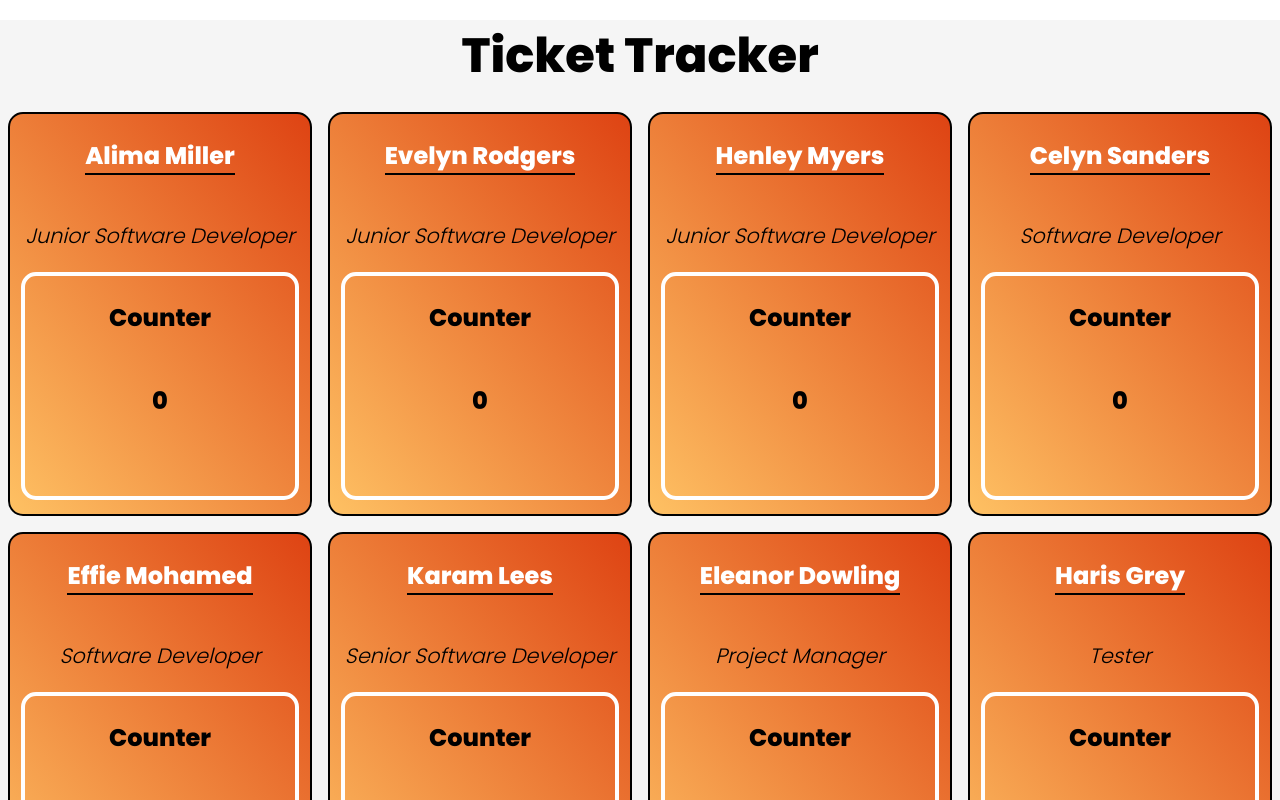
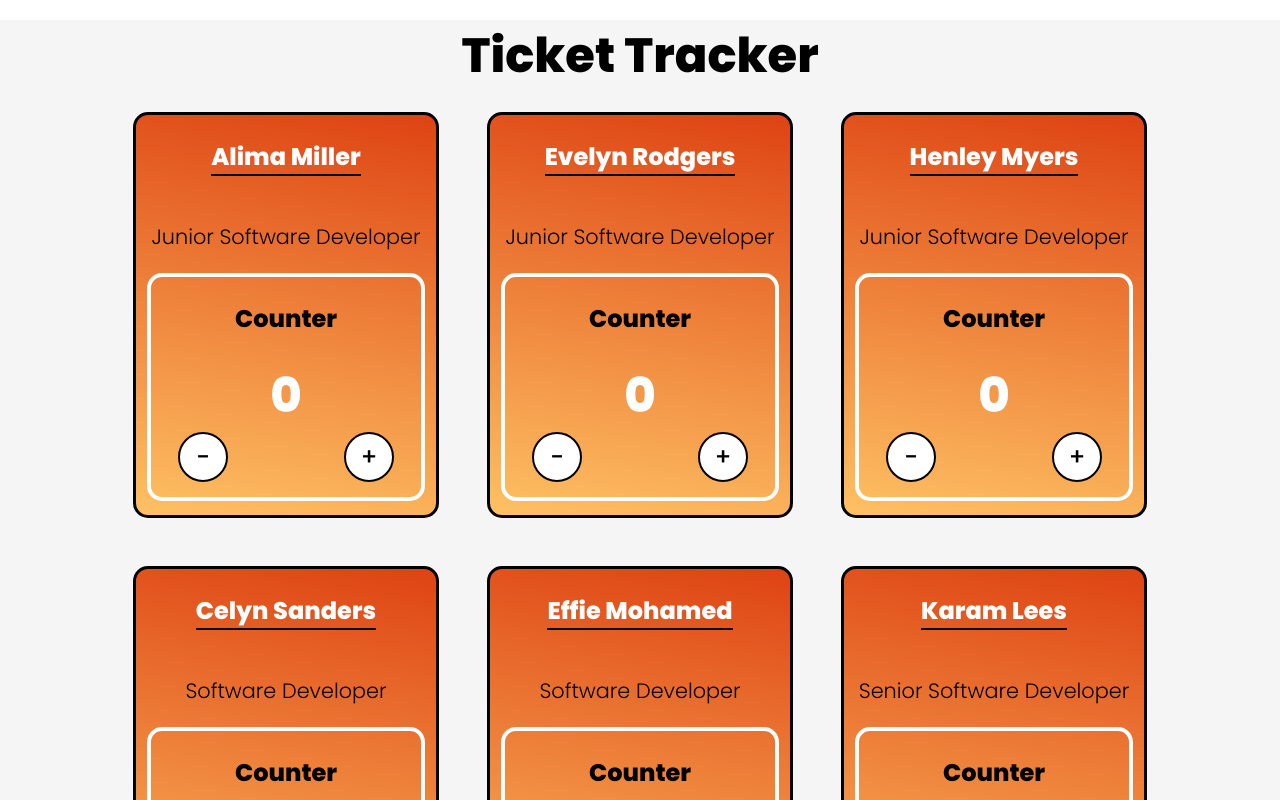
Before and after one commit to ab-96/Ticker-Tracker, a React (Create React App) app: page / in a window 1280 px wide. Shown: the top 800 px of the page. Built offline with nearby package versions, Linux system fonts and the light colour scheme.

Commit message:
completed app

```diff
--- a/src/App.jsx
+++ b/src/App.jsx
@@ -1,7 +1,9 @@
 // App.jsx
 import "./App.scss";
 import EmployeeCard from "./components/EmployeeCard/EmployeeCard";
+import Counter from "./components/Counter/Counter";
 import team from "./data/team";
+
 
 const App = () => {
 
@@ -11,8 +13,9 @@ const App = () => {
                 <h1 className="greeting__heading">Ticket Tracker</h1>
             </header>
             <section className="wrapper">
-                {team.map(employee => {
-                    return <EmployeeCard name={employee.name} role={employee.role} />
+                {team.map((employee, index)  => {
+
+                    return <EmployeeCard key={employee, index}  name={employee.name} role={employee.role} />
                 })}
 
             </section>
--- a/src/App.scss
+++ b/src/App.scss
@@ -1,5 +1,4 @@
 @import url('https://fonts.googleapis.com/css2?family=Poppins:wght@300;400;500;600;800&display=swap');
-
 
 .app {
   background-color: whitesmoke;
@@ -28,6 +27,6 @@
     display: flex;
     justify-content: center;
     flex-wrap: wrap;
-    gap: 1rem;
+    gap: 3rem;
   }
 }
--- /dev/null
+++ b/src/components/Counter/Counter.jsx
@@ -0,0 +1,37 @@
+import React, { useState } from "react";
+import "./Counter.scss";
+
+const Counter = () => {
+const [counter, setCounter] = useState(0);
+
+const handleIncrement = () => {
+
+        setCounter(counter + 1)
+
+}
+
+const handleDecrement = () => {
+    if (counter === 0) {
+        setCounter(0)
+    } else {
+        setCounter(counter - 1)
+    }
+
+}
+
+
+    return (
+        <div className="counter">
+            <h3 className="counter__title">Counter</h3>
+            <h3 className="counter__score">{counter}</h3>
+            <div className="button-container">
+                <button onClick={handleDecrement}className="button">-</button>
+                <button onClick={handleIncrement}className="button">+</button>
+            </div>
+
+        </div>
+    )
+}
+
+
+export default Counter
--- /dev/null
+++ b/src/components/Counter/Counter.scss
@@ -0,0 +1,40 @@
+.counter {
+    display: flex;
+    flex-direction: column;
+    align-items: center;
+    width: 90%;
+    height: 55%;
+    border: 4px solid white;
+    border-radius: 15px;
+
+    &__title {
+        font-size: 1.5rem;
+        font-weight: 700;
+    }
+
+    &__score {
+        font-size: 3rem;
+        font-weight: 700;
+        color: white;
+        margin: 0;
+    }
+
+    .button-container {
+        width: 80%;
+        display: flex;
+        justify-content: space-between;
+
+        .button {
+            cursor: pointer;
+            background-color: white;
+            width: 50px;
+            height: 50px;
+            border-radius: 50%;
+            border: 2px solid black;
+            font-size: 1.5rem;
+        }
+
+
+    }
+
+}
--- a/src/components/EmployeeCard/EmployeeCard.jsx
+++ b/src/components/EmployeeCard/EmployeeCard.jsx
@@ -1,18 +1,14 @@
 import React from "react";
+import Counter from "../Counter/Counter";
 import "./EmployeeCard.scss";
 
-const EmployeeCard = (props) => {
-    const { name, role } = props;
-    console.log(name)
+const EmployeeCard = ({ name, role }) => {
 
     return (
         <div className="employee">
             <h3 className="employee__name">{name}</h3>
             <h3 className="employee__role">{role}</h3>
-            <div className="counter">
-                <h3 className="counter__title">Counter</h3>
-                <h3 className="counter__score">0</h3>
-            </div>
+            <Counter />
         </div>
     )
 }
--- a/src/components/EmployeeCard/EmployeeCard.scss
+++ b/src/components/EmployeeCard/EmployeeCard.scss
@@ -2,11 +2,12 @@
     display: flex;
     flex-direction: column;
     align-items: center;
-    border: 2px solid black;
+    border: 3px solid black;
     width: 300px;
     height: 400px;
     border-radius: 15px;
-    background: linear-gradient(50deg, #FEC163, #DE4313 );
+    background: linear-gradient(10deg, #FEC163, #DE4313 );
+    border-radius: 15px;
 
     &__name {
         font-family: 'Poppins', sans-serif;
@@ -14,34 +15,11 @@
         font-size: 1.5rem;
         color: white;
         border-bottom: 2px solid black;
-
     }
 
     &__role {
         font-size: 1.3rem;
-        font-style: italic;
+        //font-style: italic;
         font-weight: 300;
-
     }
 }
-
-.counter {
-    display: flex;
-    flex-direction: column;
-    align-items: center;
-    width: 90%;
-    height: 55%;
-    border: 4px solid white;
-    border-radius: 15px;
-
-    &__title {
-        font-size: 1.5rem;
-        font-weight: 700;
-    }
-
-    &__score {
-        font-size: 1.5rem;
-        font-weight: 700;
-    }
-
-}
```
